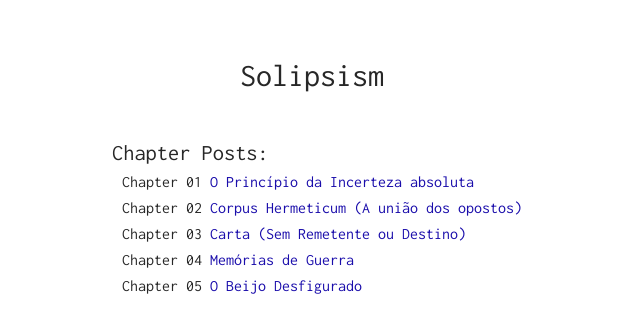
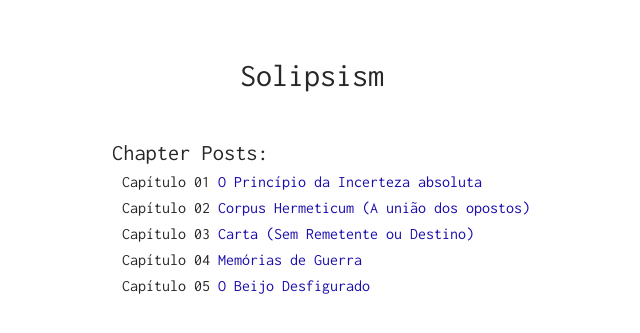
Before and after one commit to sorathpanzer/sorathpanzer.github.io, a Jekyll site: the page built from index.html, in a window 1280 px wide. Shown: the top 333 px of the page, without its empty margins (228-868 px from the left). Built offline with Jekyll 4.4.1, drawn with Linux system fonts in a browser that asks for light colours.

Commit message:
Update index.html

```diff
--- a/index.html
+++ b/index.html
@@ -11,7 +11,7 @@ layout: default
         {% for post in site.posts %}
 
 
-        <li>Chapter <span class="date">{{ post.date | date: '%y' }}</span> <a href="{{ post.url }}">{{ post.title }}</a>
+        <li>Capítulo <span class="date">{{ post.date | date: '%y' }}</span> <a href="{{ post.url }}">{{ post.title }}</a>
 
         </li>
 
```
